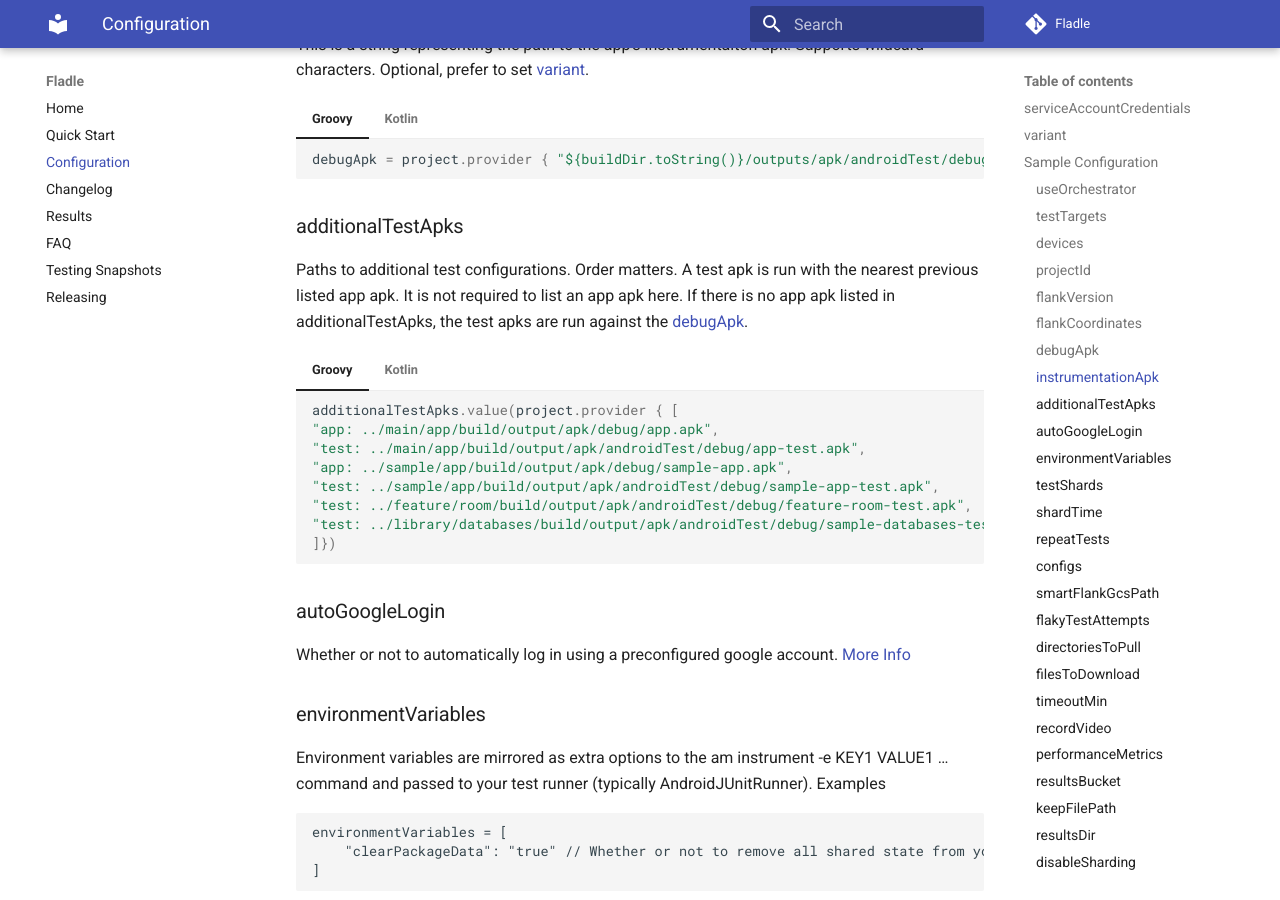
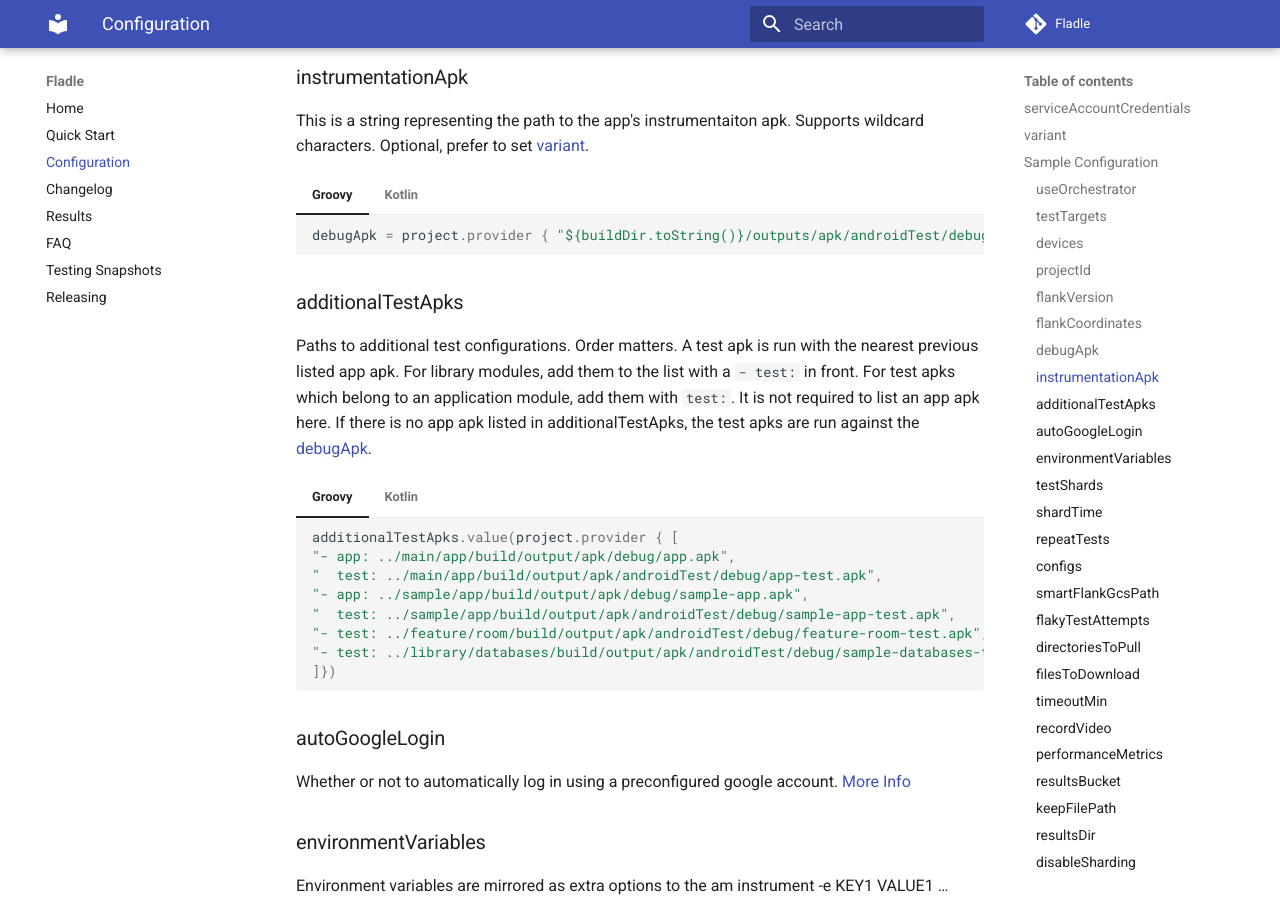
Before and after one commit to runningcode/fladle, an MkDocs documentation site: the page built from docs/configuration.md, in a window 1280 px wide and 900 px high, scrolled down 3400 px. Built offline with MkDocs 1.6.1 and Material for MkDocs 9.7.7, drawn with Linux system fonts in a browser that asks for light colours; comment, search, counter and statistics services are not loaded; some of the changed text lies outside the part shown.

Commit message:
Fix additionalTestApks docs and implementation. (#120)

````diff
--- a/docs/configuration.md
+++ b/docs/configuration.md
@@ -65,7 +65,11 @@
     flankVersion = "20.05.1"
     debugApk = "$buildDir/outputs/apk/debug/sample-debug.apk"
     instrumentationApk = "$buildDir/outputs/apk/androidTest/debug/sample-debug-androidTest.apk"
-    additionalTestApks = ["$buildDir/outputs/apk/debug/sample-debug.apk": ["$buildDir/outputs/apk/androidTest/debug/sample2-debug-androidTest.apk"]]
+    additionalTestApks = [
+        "- app: "$buildDir/outputs/apk/debug/sample-debug.apk",
+        "  test: $buildDir/outputs/apk/androidTest/debug/sample2-debug-androidTest.apk",
+        "- test: ${rootProject.buildDir}/database/module/outputs/apk/database-module-androidTest.apk"
+    ]
     autoGoogleLogin = true
     testShards = 5 //or numUniformShards=5 cannot use both
     shardTime = 120
@@ -162,28 +166,29 @@
 ### additionalTestApks
 Paths to additional test configurations.
 Order matters. A test apk is run with the nearest previous listed app apk.
+For library modules, add them to the list with a `- test:` in front. For test apks which belong to an application module, add them with `  test:`.
 It is not required to list an app apk here. If there is no app apk listed in additionalTestApks, the test apks are run against the [debugApk](#debugapk).
 
 === "Groovy"
     ```groovy
     additionalTestApks.value(project.provider { [
-    "app: ../main/app/build/output/apk/debug/app.apk",
-    "test: ../main/app/build/output/apk/androidTest/debug/app-test.apk",
-    "app: ../sample/app/build/output/apk/debug/sample-app.apk",
-    "test: ../sample/app/build/output/apk/androidTest/debug/sample-app-test.apk",
-    "test: ../feature/room/build/output/apk/androidTest/debug/feature-room-test.apk",
-    "test: ../library/databases/build/output/apk/androidTest/debug/sample-databases-test.apk"
+    "- app: ../main/app/build/output/apk/debug/app.apk",
+    "  test: ../main/app/build/output/apk/androidTest/debug/app-test.apk",
+    "- app: ../sample/app/build/output/apk/debug/sample-app.apk",
+    "  test: ../sample/app/build/output/apk/androidTest/debug/sample-app-test.apk",
+    "- test: ../feature/room/build/output/apk/androidTest/debug/feature-room-test.apk",
+    "- test: ../library/databases/build/output/apk/androidTest/debug/sample-databases-test.apk"
     ]})
     ```
 === "Kotlin"
     ``` kotlin
     additionalTestApks.value(project.provider { listOf(
-    "app: ../main/app/build/output/apk/debug/app.apk",
-    "test: ../main/app/build/output/apk/androidTest/debug/app-test.apk",
-    "app: ../sample/app/build/output/apk/debug/sample-app.apk",
-    "test: ../sample/app/build/output/apk/androidTest/debug/sample-app-test.apk",
-    "test: ../feature/room/build/output/apk/androidTest/debug/feature-room-test.apk",
-    "test: ../library/databases/build/output/apk/androidTest/debug/sample-databases-test.apk"
+    "- app: ../main/app/build/output/apk/debug/app.apk",
+    "  test: ../main/app/build/output/apk/androidTest/debug/app-test.apk",
+    "- app: ../sample/app/build/output/apk/debug/sample-app.apk",
+    "  test: ../sample/app/build/output/apk/androidTest/debug/sample-app-test.apk",
+    "- test: ../feature/room/build/output/apk/androidTest/debug/feature-room-test.apk",
+    "- test: ../library/databases/build/output/apk/androidTest/debug/sample-databases-test.apk"
     )})
     ```
 ### autoGoogleLogin
````
Also changed, not shown: 2 other files.
